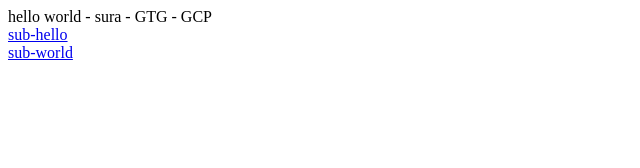
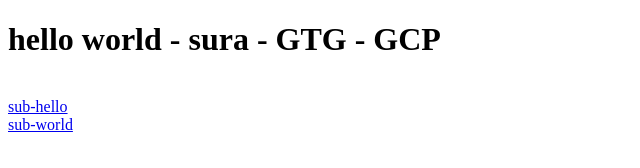
Before and after one commit to yeeha567/gtg-gcp, a plain HTML site: page index.html in a window 1280 px wide. Shown: the whole page, without its empty margins (0-640 px from the left). Drawn offline with Linux system fonts and the light colour scheme.

Commit message:
Update index.html

```diff
--- a/index.html
+++ b/index.html
@@ -6,7 +6,7 @@
     <title>Sura</title>
   </head>
   <body>
-    hello world - sura - GTG - GCP
+    <h1>hello world - sura - GTG - GCP</h1>
     <br>
     <a href="sub/hello.html">sub-hello</a>
     <br>
```
